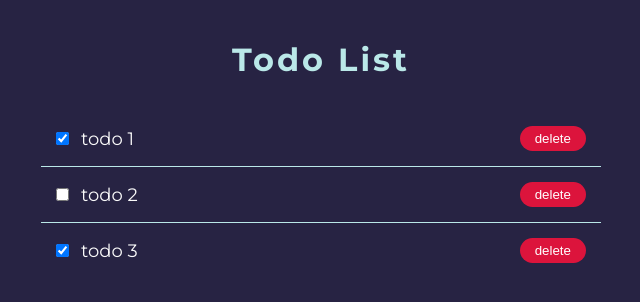
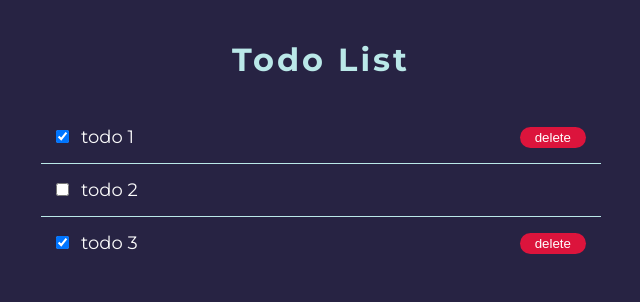
Before and after one commit to Harshal0902/Hacktoberfest, a React (Create React App) app in the folder react-todo-app/: page / in a window 1280 px wide. Shown: the top 302 px of the page, without its empty margins (319-959 px from the left). Built offline with nearby package versions, Linux system fonts and the light colour scheme.

Commit message:
conditional delete button rendering

```diff
--- a/react-todo-app/src/components/Todo/Todo.jsx
+++ b/react-todo-app/src/components/Todo/Todo.jsx
@@ -13,7 +13,7 @@ const Todo = ({ todo, handleCheck }) => {
         />
         {todo.text}
       </label>
-      <button className={styles.delete}>delete</button>
+      {todo.completed && <button className={styles.delete}>delete</button>}
     </li>
   );
 };
--- a/react-todo-app/src/components/Todo/Todo.module.css
+++ b/react-todo-app/src/components/Todo/Todo.module.css
@@ -18,7 +18,7 @@
   border: none;
   color: #fff;
   border-radius: 25px;
-  padding: 5px 15px;
+  padding: 3px 15px;
   cursor: pointer;
   transition: transform 0.3s ease-in-out;
 }
```
